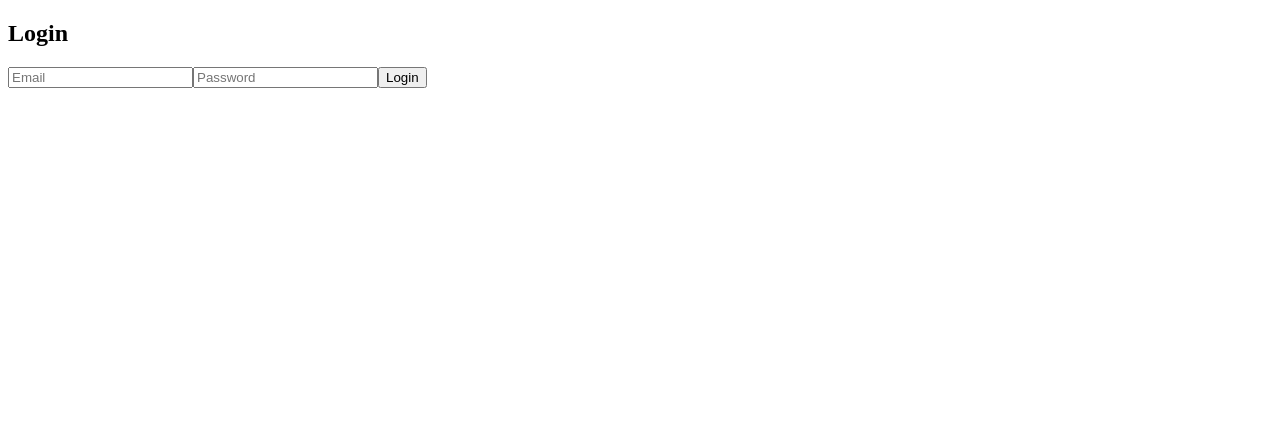
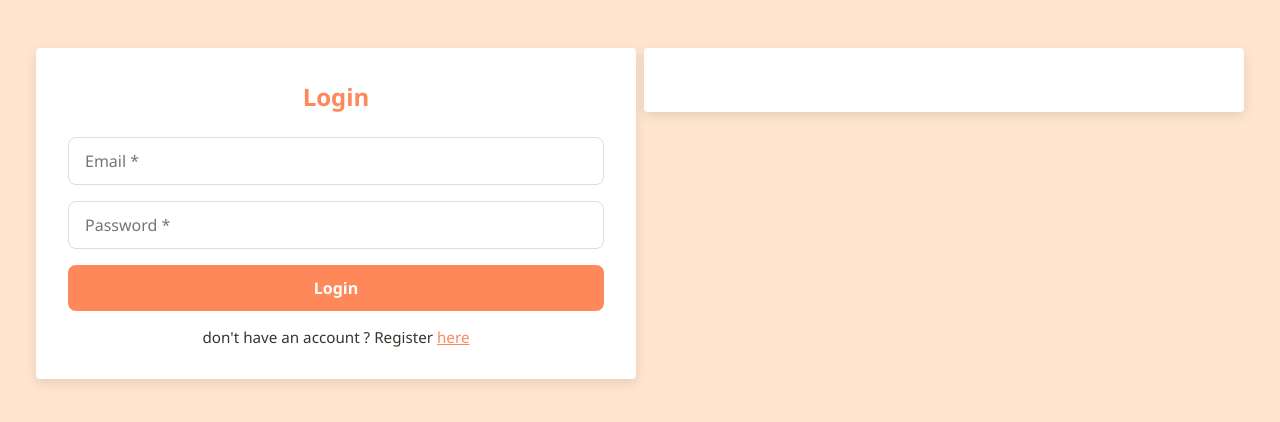
Before and after one commit to itsdiy0/user-service, a React app in the folder frontend/: page /login in a window 1280 px wide. Shown: the top 422 px of the page. Built offline with nearby package versions, Linux system fonts and the light colour scheme; the HTML template or start-up script is replaced by a standard one.

Commit message:
feat: added styling + small UI modifications

```diff
--- a/frontend/src/components/LoginForm.tsx
+++ b/frontend/src/components/LoginForm.tsx
@@ -2,7 +2,7 @@ import { useState, useContext } from "react";
 import { loginUser } from "../api/auth";
 import { AuthContext } from "../context/AuthContext";
 import type { loginType } from "../types/auth";
-import { useNavigate,useLocation } from "react-router-dom";
+import { useNavigate,useLocation,Link } from "react-router-dom";
 
 const LoginForm = () => {
   const { login } = useContext(AuthContext);
@@ -32,23 +32,24 @@ const LoginForm = () => {
 
   return (
     <>
-    {message && <p style={{ color: "red" }}>{message}</p>}
+    {message && <p className="success">{message}</p>}
     <form onSubmit={handleSubmit}>
       <input
         name="email"
-        placeholder="Email"
+        placeholder="Email *"
         onChange={handleChange}
         value={form.email}
       />
       <input
         name="password"
         type="password"
-        placeholder="Password"
+        placeholder="Password *"
         onChange={handleChange}
         value={form.password}
       />
       <button type="submit">Login</button>
     </form>
+    <p className="authText">don't have an account ? Register <Link to="/register">here</Link> </p>
     </>
   );
 };
--- a/frontend/src/components/RegisterForm.tsx
+++ b/frontend/src/components/RegisterForm.tsx
@@ -1,7 +1,7 @@
 import { useState } from "react";
 import { registerUser } from "../api/auth";
 import type { registerType } from "../types/auth";
-import { useNavigate } from "react-router-dom";
+import { useNavigate,Link } from "react-router-dom";
 
 const RegisterForm = () => {
   const [form, setForm] = useState<registerType>({
@@ -29,19 +29,19 @@ const RegisterForm = () => {
 
   return (
     <>
-    {error && <p style={{ color: "red" }}>{error}</p>}
+    {error && <p className="error">{error}</p>}
 
     <form onSubmit={handleSubmit}>
     <input
         name="email"
-        placeholder="Email"
+        placeholder="Email *"
         onChange={handleChange}
         value={form.email}
         required
       />
       <input
         name="username"
-        placeholder="Username"
+        placeholder="Username *"
         onChange={handleChange}
         value={form.username}
         required
@@ -55,13 +55,14 @@ const RegisterForm = () => {
       <input
         name="password"
         type="password"
-        placeholder="Password"
+        placeholder="Password *"
         onChange={handleChange}
         value={form.password}
         required
       />
       <button type="submit">Register</button>
     </form>
+    <p className="authText">Already have an account ? Login <Link to="/login">here</Link></p>
     </>
   );
 };
--- /dev/null
+++ b/frontend/src/index.css
@@ -0,0 +1,110 @@
+/* ==== Global Reset ==== */
+* {
+    margin: 0;
+    padding: 0;
+    box-sizing: border-box;
+    font-family: 'Segoe UI', Tahoma, Geneva, Verdana, sans-serif;
+  }
+
+  body {
+    background-color: #FFE5CF;
+    color: #33372C;
+    min-height: 100vh;
+    display: flex;
+    justify-content: center;
+    align-items: flex-start;
+    padding: 2rem;
+  }
+
+
+  a,a:visited {
+    color: #FF885B;
+  }
+  a:hover,a:focus{
+    color:#e46f46;
+  }
+
+  /* ==== Container ==== */
+  div {
+    width: 100%;
+    max-width: 600px;
+    margin: 1rem auto;
+    padding: 2rem;
+    background: white;
+    border-radius: 4px;
+    box-shadow: 0px 4px 12px rgba(0,0,0,0.1);
+  }
+
+  /* ==== Headings ==== */
+  h1, h2 {
+    text-align: center;
+    margin-bottom: 1.5rem;
+    color: #FF885B;
+  }
+
+  /* ==== Forms ==== */
+  form {
+    display: flex;
+    flex-direction: column;
+    gap: 1rem;
+  }
+
+  input {
+    padding: 0.75rem 1rem;
+    border: 1px solid #ddd;
+    border-radius: 8px;
+    font-size: 1rem;
+    outline: none;
+    transition: border 0.2s ease;
+  }
+
+  input:focus {
+    border: 1px solid #FF885B;
+  }
+
+  /* ==== Buttons ==== */
+  button {
+    padding: 0.75rem 1rem;
+    background-color: #FF885B;
+    border: none;
+    border-radius: 8px;
+    font-size: 1rem;
+    font-weight: bold;
+    color: white;
+    cursor: pointer;
+    transition: background 0.2s ease;
+  }
+
+  button:hover {
+    background-color: #e46f46;
+  }
+
+  /* ==== Messages ==== */
+  p {
+    text-align: center;
+    font-size: 0.95rem;
+  }
+
+  p.error {
+    color: #FF3333;
+    margin-bottom: 1rem;
+  }
+
+  p.success {
+    color: #557C56;
+    margin-bottom: 1rem;
+  }
+
+  p.authText{
+    margin-top: 1rem;
+  }
+
+  /* ==== Logout button ==== */
+  button.logout {
+    background-color: #557C56;
+    width: 100%;
+  }
+
+  button.logout:hover {
+    background-color: #446344;
+  }
--- a/frontend/src/main.tsx
+++ b/frontend/src/main.tsx
@@ -1,6 +1,7 @@
 import { StrictMode } from 'react'
 import { createRoot } from 'react-dom/client'
 import App from './App.tsx'
+import './index.css'
 
 createRoot(document.getElementById('root')!).render(
   <StrictMode>
--- a/frontend/src/pages/Home.tsx
+++ b/frontend/src/pages/Home.tsx
@@ -5,11 +5,10 @@ const Home = () => {
   const { token, logout } = useContext(AuthContext);
 
   return (
-    <div>
-      <h1>Welcome to the Home Page 🎉</h1>
-      {token && <p>Your token: {token}</p>}
-      <button onClick={logout}>Logout</button>
-    </div>
+    <>
+      <h1>Welcome to the Home Page</h1>
+      <button className="logout" onClick={logout}>Logout</button>
+    </>
   );
 };
 
--- a/frontend/src/pages/Login.tsx
+++ b/frontend/src/pages/Login.tsx
@@ -2,10 +2,10 @@ import LoginForm from "../components/LoginForm";
 
 const Login = () => {
   return (
-    <div>
+    <>
       <h2>Login</h2>
       <LoginForm />
-    </div>
+    </>
   );
 };
 
--- a/frontend/src/pages/Register.tsx
+++ b/frontend/src/pages/Register.tsx
@@ -2,10 +2,10 @@ import RegisterForm from "../components/RegisterForm";
 
 const Register = () => {
   return (
-    <div>
+    <>
       <h2>Register</h2>
       <RegisterForm />
-    </div>
+    </>
   );
 };
 
```
